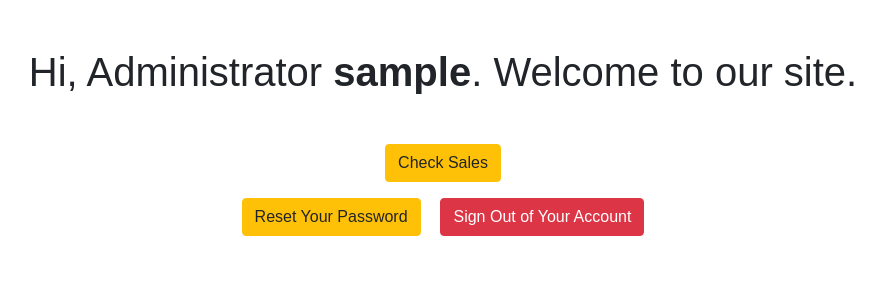
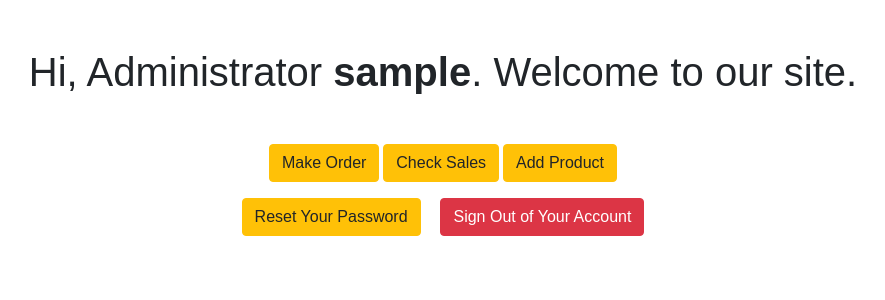
Before and after one commit to kunfirekun/simple_inventory_tracker, a PHP site: page /home-admin.php in a window 1280 px wide. Shown: the top 300 px of the page, without its empty margins (197-1082 px from the left). Run offline with PHP 8.4, Linux system fonts and the light colour scheme; the visitor is signed in with stand-in values (Sample User, id 1).

Commit message:
add sales , check salesa nd add product buttons

```diff
--- a/home-admin.php
+++ b/home-admin.php
@@ -22,7 +22,9 @@ if(!isset($_SESSION["loggedin"]) || $_SESSION["loggedin"] !== true){
 <body>
     <h1 class="my-5">Hi, Administrator <b><?php echo htmlspecialchars($_SESSION["username"]); ?></b>. Welcome to our site.</h1>
     <p>
+    <a href="sales.php" class="btn btn-warning">Make Order</a>
     <a href="checksales.php" class="btn btn-warning">Check Sales</a>
+    <a href="addproduct.php" class="btn btn-warning">Add Product</a>
     </p>
     <p>
         <a href="reset-password.php" class="btn btn-warning">Reset Your Password</a>
```
